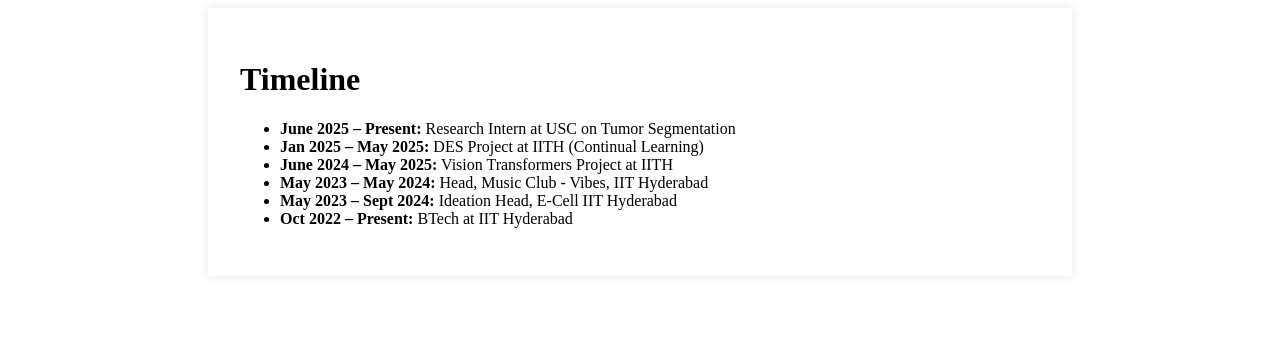
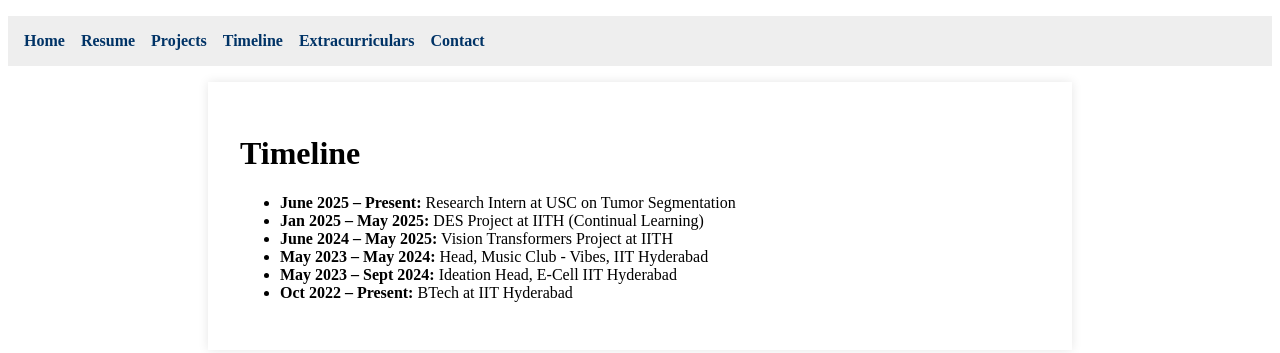
Before and after one commit to divyarajparia/divyarajparia.github.io, a plain HTML site: page timeline.html in a window 1280 px wide. Drawn offline with Linux system fonts and the light colour scheme.

Commit message:
added new files 4

```diff
--- a/timeline.html
+++ b/timeline.html
@@ -3,7 +3,17 @@
 <html lang="en">
 <head><meta charset="UTF-8"><meta name="viewport" content="width=device-width, initial-scale=1.0"><title>Timeline - Divya Rajparia</title><link rel="stylesheet" href="style.css"></head>
 <body>
-  <nav><!-- same navigation --></nav>
+  <nav>
+  <ul>
+    <li><a href="index.html" class="active">Home</a></li>
+    <li><a href="resume.html">Resume</a></li>
+    <li><a href="projects.html">Projects</a></li>
+    <li><a href="timeline.html">Timeline</a></li>
+    <li><a href="extracurriculars.html">Extracurriculars</a></li>
+    <li><a href="contact.html">Contact</a></li>
+  </ul>
+</nav>
+
   <main>
     <h1>Timeline</h1>
     <ul>
```
Also changed, not shown: extracurriculars.html (+5 -11 lines), index.html (+3 -2 lines).
